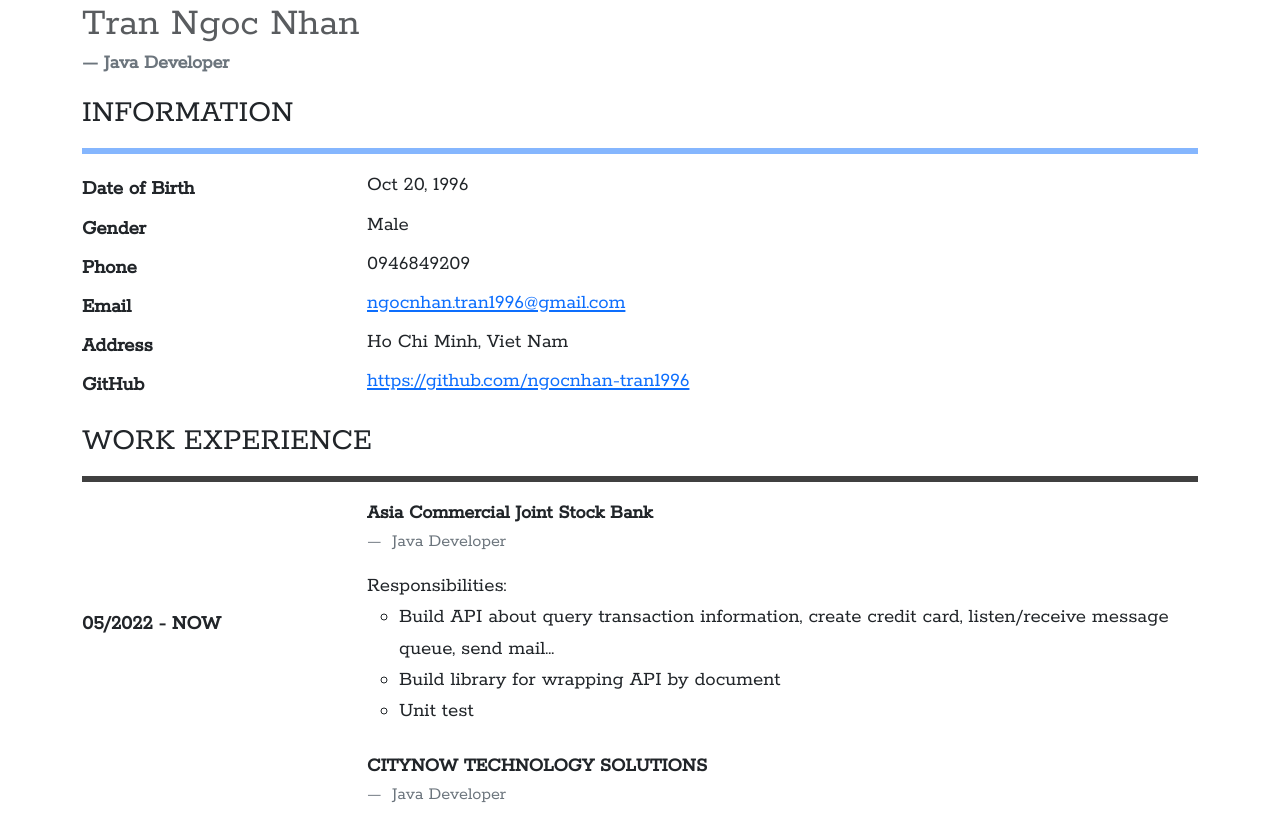
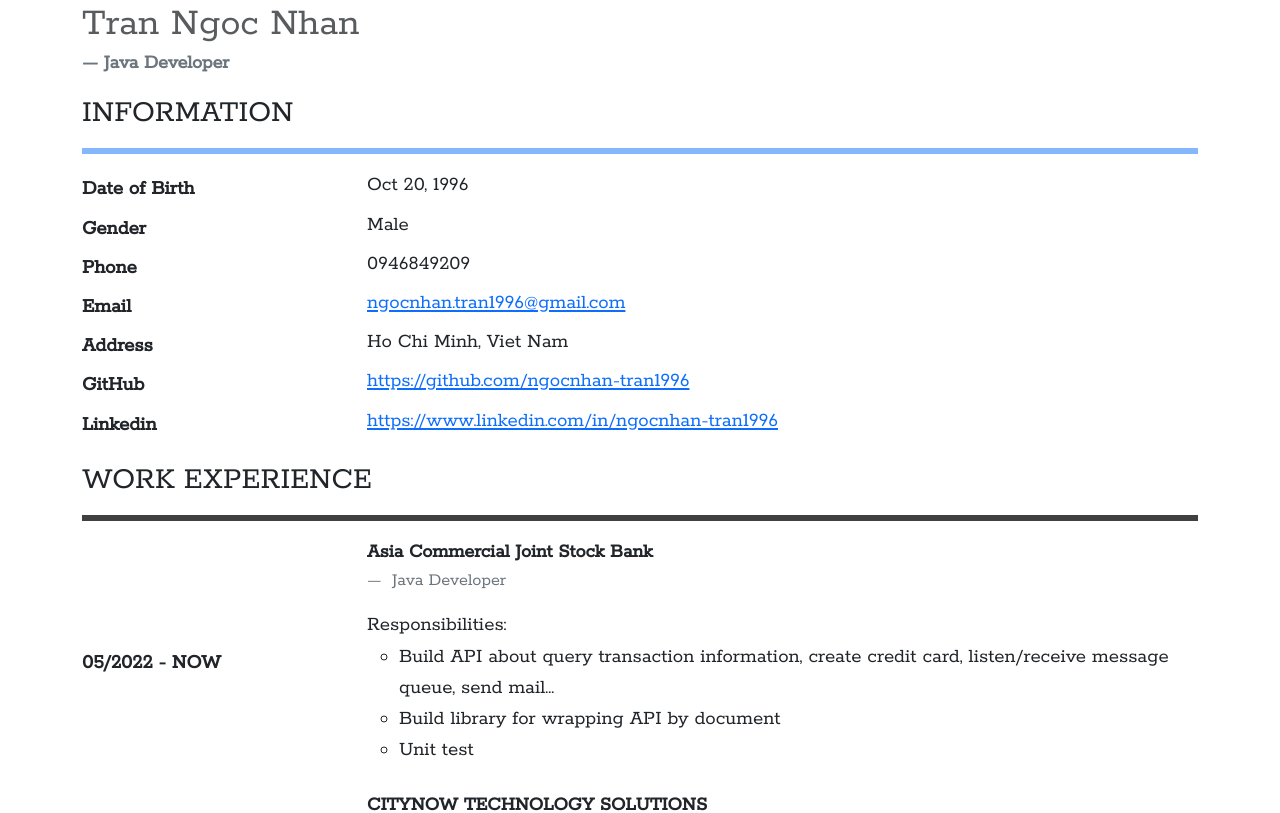
Before and after one commit to ngocnhan-tran1996/ngocnhan-tran1996.github.io, a React (Vite) app: page / in a window 1280 px wide. Shown: the top 813 px of the page. Built offline with nearby package versions, Linux system fonts and the light colour scheme.

Commit message:
act: update data

```diff
--- a/src/data.tsx
+++ b/src/data.tsx
@@ -24,6 +24,10 @@ export const informationData: SectionProperty[] = [
   {
     title: "GitHub",
     children: <a href="https://github.com/ngocnhan-tran1996" title="Nhan's GitHub">https://github.com/ngocnhan-tran1996</a>
+  },
+  {
+    title: "Linkedin",
+    children: <a href="https://www.linkedin.com/in/ngocnhan-tran1996/" title="Nhan's Linkedin">https://www.linkedin.com/in/ngocnhan-tran1996</a>
   }
 ];
 
```
